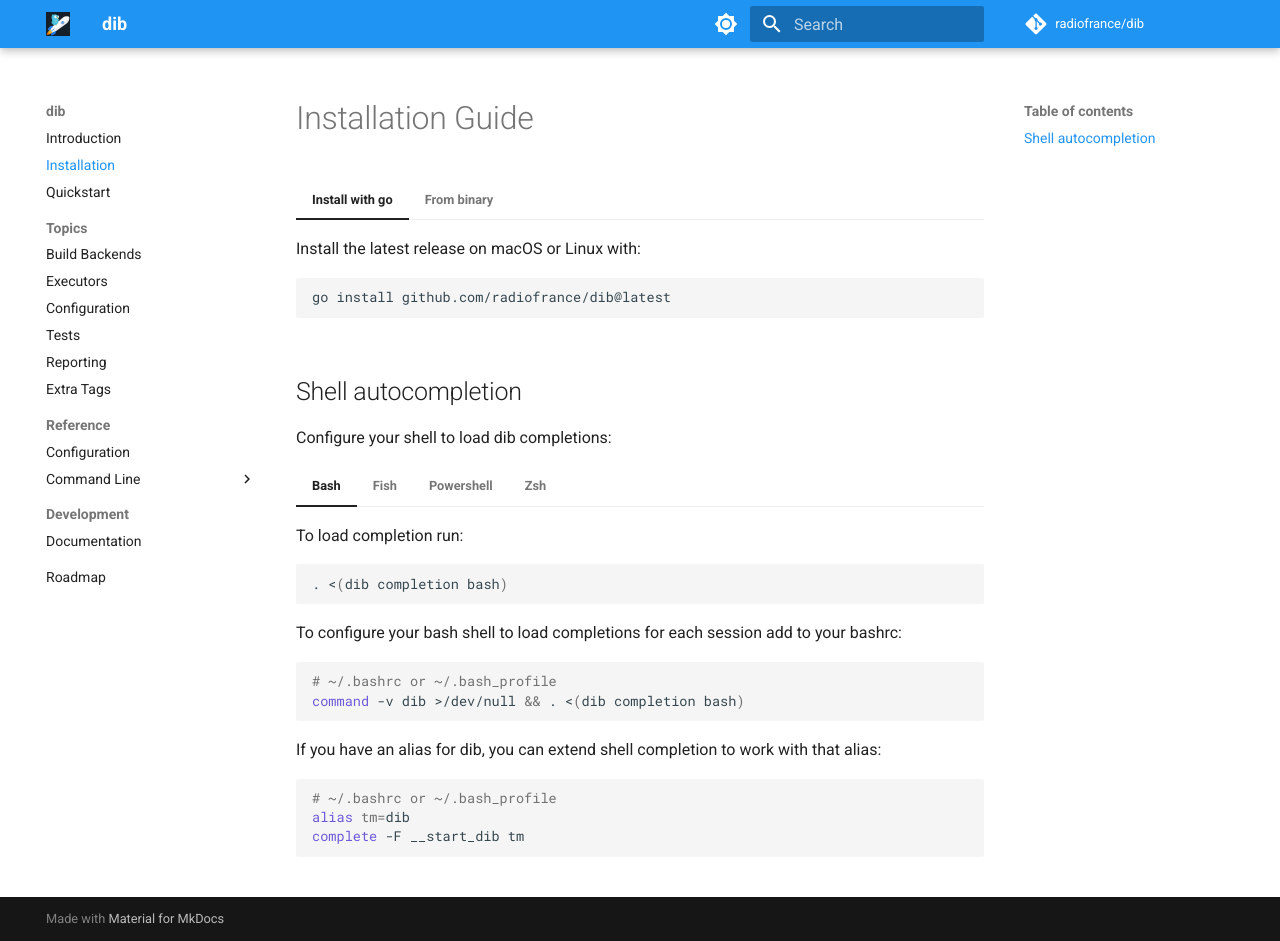
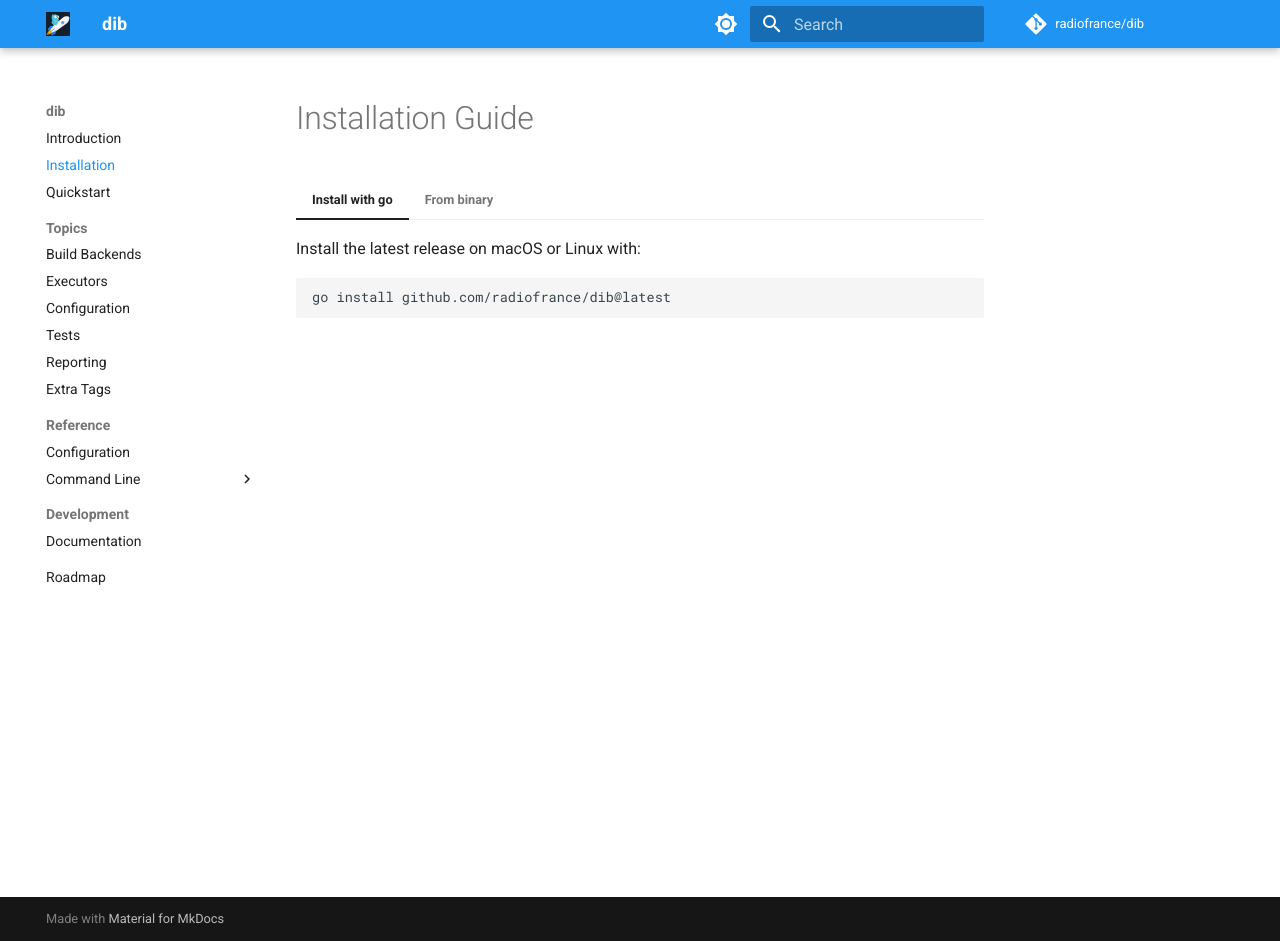
Before and after one commit to radiofrance/dib, an MkDocs documentation site: the page built from docs/install.md, in a window 1280 px wide and 941 px high. Built offline with MkDocs 1.6.1 and Material for MkDocs 9.7.7, drawn with Linux system fonts in a browser that asks for light colours; comment, search, counter and statistics services are not loaded.

Commit message:
fix: remove deprecated completion

````diff
--- a/docs/install.md
+++ b/docs/install.md
@@ -12,87 +12,3 @@ Installation Guide
 === "From binary"
 
     Binaries are available to download from the [GitHub releases](https://github.com/radiofrance/dib/releases) page.
-
-## Shell autocompletion
-
-Configure your shell to load dib completions:
-
-=== "Bash"
-
-    To load completion run:
-
-    ```shell
-    . <(dib completion bash)
-    ```
-
-    To configure your bash shell to load completions for each session add to your bashrc:
-
-    ```shell
-    # ~/.bashrc or ~/.bash_profile
-    command -v dib >/dev/null && . <(dib completion bash)
-    ```
-
-    If you have an alias for dib, you can extend shell completion to work with that alias:
-
-    ```shell
-    # ~/.bashrc or ~/.bash_profile
-    alias tm=dib
-    complete -F __start_dib tm
-    ```
-
-=== "Fish"
-
-    To configure your fish shell to [load completions](http://fishshell.com/docs/current/index.html#completion-own)
-    for each session write this script to your completions dir:
-
-    ```shell
-    dib completion fish > ~/.config/fish/completions/dib.fish
-    ```
-
-=== "Powershell"
-
-    To load completion run:
-
-    ```shell
-    . <(dib completion powershell)
-    ```
-
-    To configure your powershell shell to load completions for each session add to your powershell profile:
-
-    Windows:
-
-    ```shell
-    cd "$env:USERPROFILE\Documents\WindowsPowerShell\Modules"
-    dib completion >> dib-completion.ps1
-    ```
-    Linux:
-
-    ```shell
-    cd "${XDG_CONFIG_HOME:-"$HOME/.config/"}/powershell/modules"
-    dib completion >> dib-completions.ps1
-    ```
-
-=== "Zsh"
-
-    To load completion run:
-
-    ```shell
-    . <(dib completion zsh) && compdef _dib dib
-    ```
-
-    To configure your zsh shell to load completions for each session add to your zshrc:
-
-    ```shell
-    # ~/.zshrc or ~/.profile
-    command -v dib >/dev/null && . <(dib completion zsh) && compdef _dib dib
-    ```
-
-    or write a cached file in one of the completion directories in your ${fpath}:
-
-    ```shell
-    echo "${fpath// /\n}" | grep -i completion
-    dib completion zsh > _dib
-
-    mv _dib ~/.oh-my-zsh/completions  # oh-my-zsh
-    mv _dib ~/.zprezto/modules/completion/external/src/  # zprezto
-    ```
--- a/mkdocs.yml
+++ b/mkdocs.yml
@@ -71,11 +71,6 @@ nav:
           - Build: cmd/dib_build.md
           - List: cmd/dib_list.md
           - Version: cmd/dib_version.md
-          - Completion:
-              - Bash: cmd/dib_completion_bash.md
-              - Fish: cmd/dib_completion_fish.md
-              - Powershell: cmd/dib_completion_powershell.md
-              - ZSH: cmd/dib_completion_zsh.md
   - Development:
       - Documentation: documentation.md
   - Roadmap: roadmap.md
````
Also changed, not shown: 1 other file.
